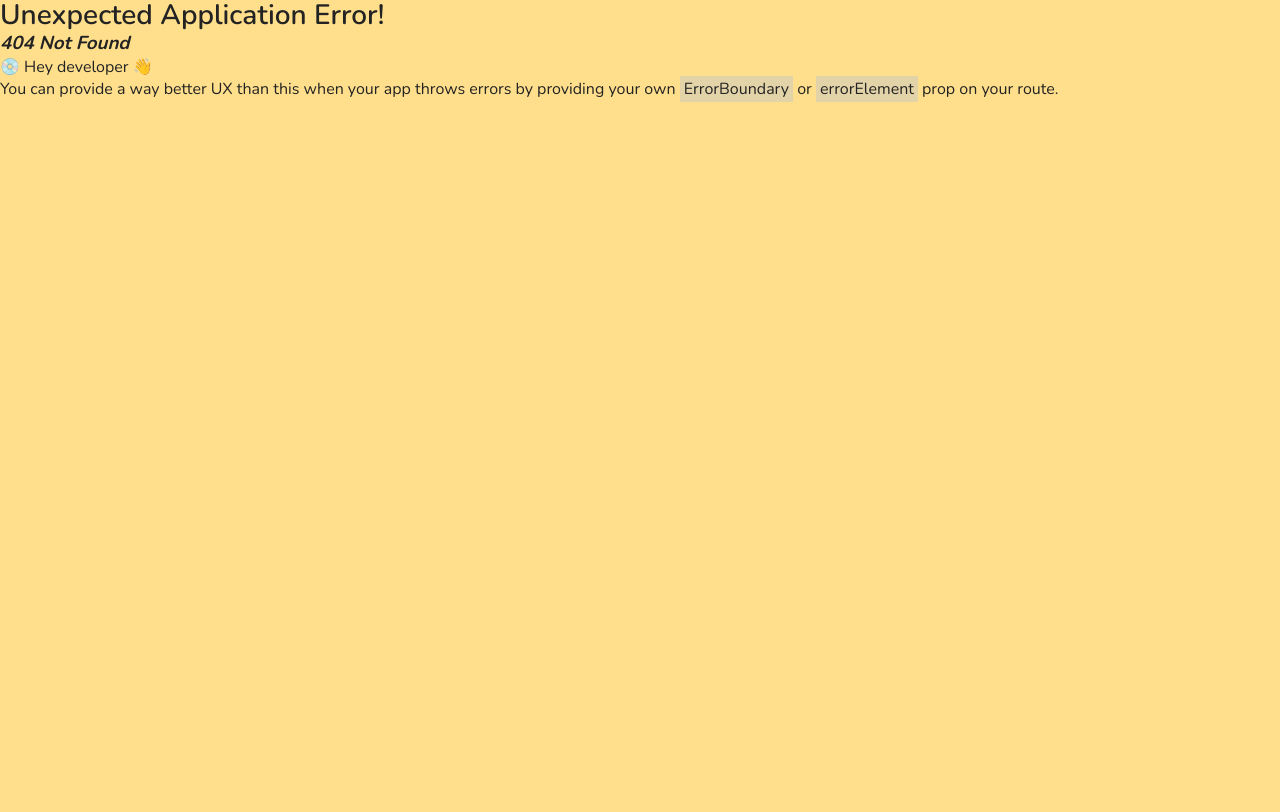
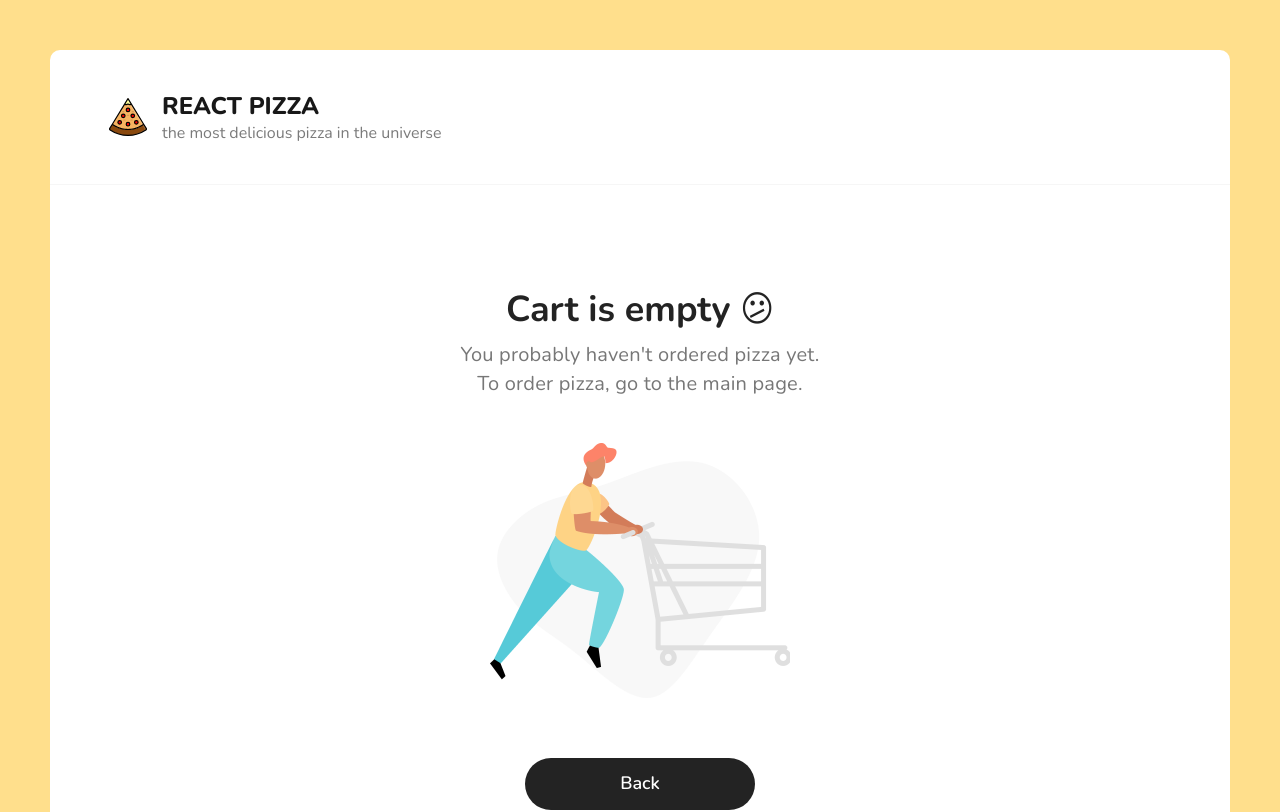
Before and after one commit to forzyz/pizza-lover, a React (Vite) app: page /#/cart in a window 1280 px wide. Before the commit this address had no page. Shown: the top 812 px of the page. Built offline with nearby package versions, Linux system fonts and the light colour scheme.

Commit message:
some fixes

```diff
--- a/src/components/CartEmpty.tsx
+++ b/src/components/CartEmpty.tsx
@@ -7,16 +7,16 @@ export const CartEmpty: React.FC = () => {
   return (
     <div className="cart cart--empty">
       <h2>
-        Корзина пустая <span>😕</span>
+        Cart is empty <span>😕</span>
       </h2>
       <p>
-        Вероятней всего, вы не заказывали ещё пиццу.
+        You probably haven't ordered pizza yet.
         <br />
-        Для того, чтобы заказать пиццу, перейди на главную страницу.
+        To order pizza, go to the main page.
       </p>
       <img src={cartEmptyImg} alt="Empty cart" />
       <Link to="/" className="button button--black">
-        <span>Вернуться назад</span>
+        <span>Back</span>
       </Link>
     </div>
   );
--- a/src/main.tsx
+++ b/src/main.tsx
@@ -14,7 +14,7 @@ const ErrorPage = React.lazy(() => import("./pages/ErrorPage"));
 
 const router = createHashRouter([
   {
-    path: "/pizza-lover",
+    path: "/*",
     element: <App />,
     errorElement: (
       <Suspense fallback={<div>Error is loading....</div>}>
```
